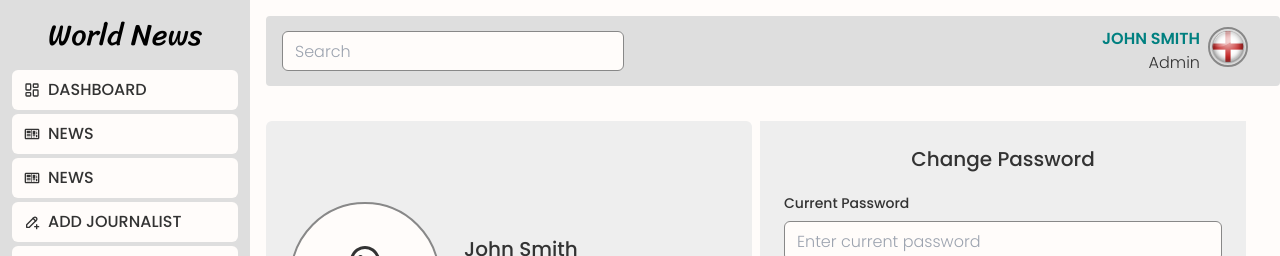
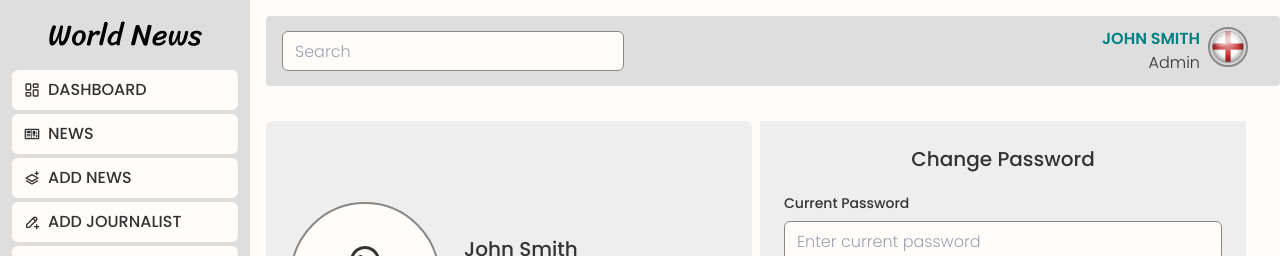
Before and after one commit to Nimira43/World-News, a React (Vite) app in the folder client/: page /dashboard/profile in a window 1280 px wide. Shown: the top 256 px of the page. Built offline with nearby package versions, Linux system fonts and the light colour scheme.

Commit message:
Updated paths and span tags

```diff
--- a/client/src/dashboard/layout/Sidebar.jsx
+++ b/client/src/dashboard/layout/Sidebar.jsx
@@ -4,6 +4,7 @@ import { TiNews } from 'react-icons/ti'
 import { TbPencilPlus } from 'react-icons/tb'
 import { BsPencilSquare } from 'react-icons/bs'
 import { AiTwotoneProfile } from 'react-icons/ai'
+import { BiLayerPlus } from 'react-icons/bi'
 
 const Sidebar = () => {
   const { pathname } = useLocation()
@@ -44,15 +45,15 @@ const Sidebar = () => {
         </li>
         <li>
           <Link
-            to='/dashboard/news'
+            to='/dashboard/news/create'
             className={`
-              px-3 ${pathname === '/dashboard/news' ?
+              px-3 ${pathname === '/dashboard/news/create' ?
               'bg-grey-dark text-light' :
               'bg-light text-grey-dark'} py-2 w-full rounded-md uppercase flex gap-x-2 justify-start items-center hover:bg-primary hover:text-light
             `}
           >
-            <span className='text-18px'><TiNews /></span>
-            <span className='text-18px'>News</span>
+            <span className='text-18px'><BiLayerPlus /></span>
+            <span className='text-18px'>Add News</span>
           </Link>
         </li>
         <li>
```
